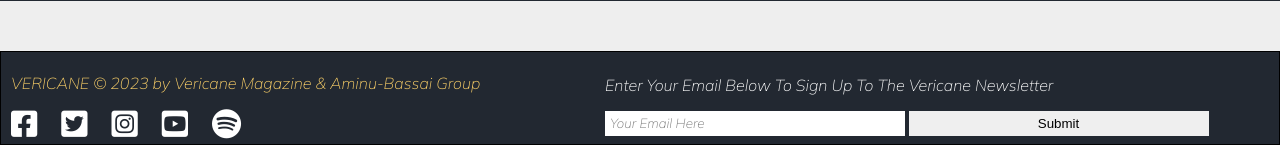
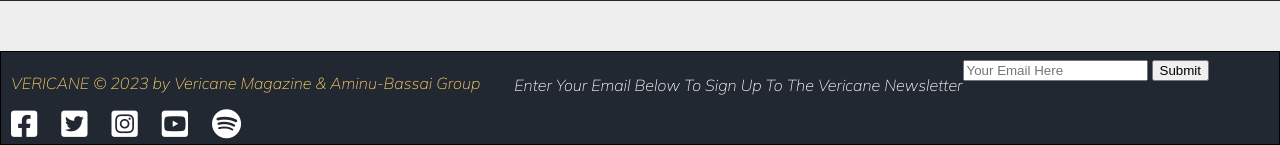
Before and after one commit to DayoTitiloye-code/Vericane, a Flask app: page / in a window 1280 px wide. Shown: the part 1694-1839 px from the top of the page. Run offline with Flask 2, Linux system fonts and the light colour scheme.

Commit message:
Changed footer styling

```diff
--- a/static/style.css
+++ b/static/style.css
@@ -241,6 +241,12 @@ footer i {
     color: white;
     font-size: 30px;
     margin-right: 20px;
+
+}
+.icons{
+    /* border: 1px solid white; */
+    padding-top: 10px;
+    padding-left: 10px;
 }
 
 .newsletter {
@@ -254,35 +260,10 @@ footer #trademark {
     color: #FFD369;
 }
 
-footer input {
-    border: none;
-    width: 300px;
-    height: 25px;
-    padding-left: 5px;
-}
-
-footer input::placeholder {
-    font-family: 'Mulish', 'Ariel';
-}
-
-footer input:focus {
-    outline: none;
-    font-family: 'Mulish', 'Ariel';
-}
-
-footer button {
-    height: 25px;
-    font-size: 10px;
-}
-
-footer button i {
-    color: black;
-    font-size: 15px;
-}
 
 .newsletter {
     display: flex;
-    flex-direction: column;
+    flex-direction: row;
 }
 
 /* .newsletter p{
```
